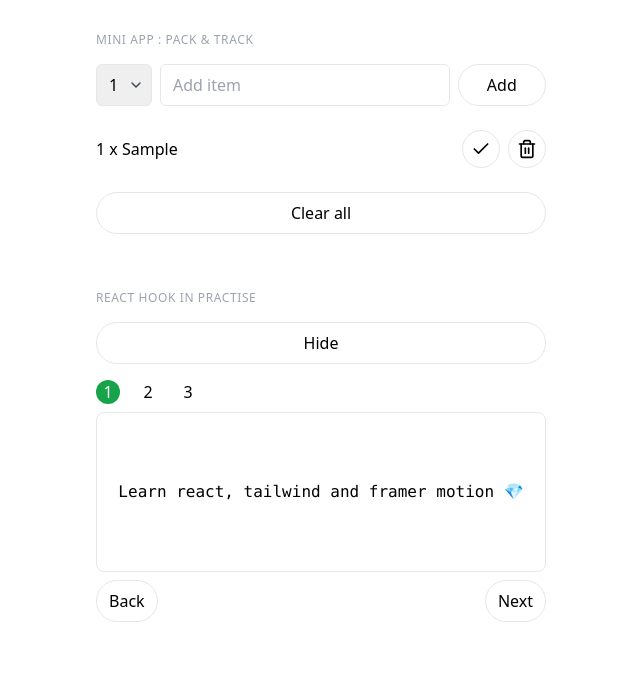
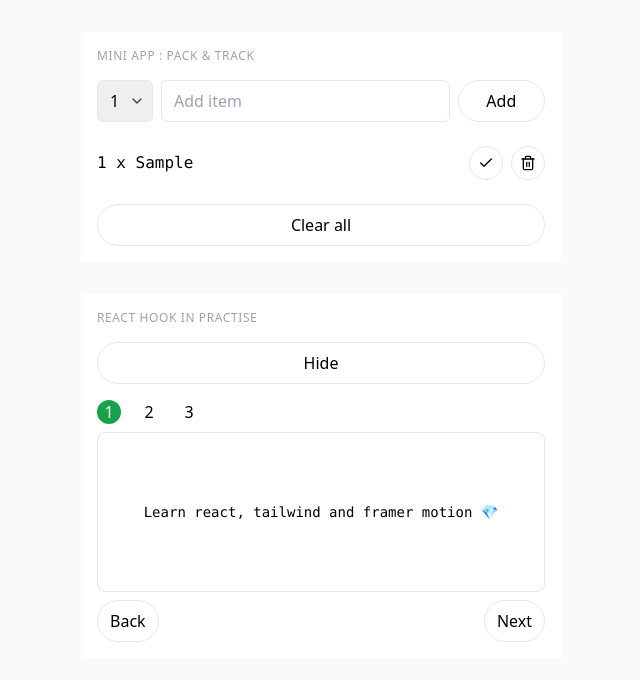
Before and after one commit to casicodes/reactminis, a React (Vite) app: page / in a window 1280 px wide. Both pictures are taken after typing "Sample" into the empty fields and a click on the button "Add". Shown: the top 680 px of the page, without its empty margins (319-959 px from the left). Built offline with nearby package versions, Linux system fonts and the light colour scheme.

Commit message:
Add delete function on p&c list

```diff
--- a/index.html
+++ b/index.html
@@ -2,11 +2,10 @@
 <html lang="en">
   <head>
     <meta charset="UTF-8" />
-    <link rel="icon" type="image/svg+xml" href="/vite.svg" />
     <meta name="viewport" content="width=device-width, initial-scale=1.0" />
-    <title>React Exercise</title>
+    <title>React Minis</title>
   </head>
-  <body>
+  <body class="bg-slate-50">
     <div id="root"></div>
     <script type="module" src="/src/main.tsx"></script>
   </body>
--- a/src/App.tsx
+++ b/src/App.tsx
@@ -4,7 +4,7 @@ import FarAway from "./components/FarAway";
 
 function App() {
   return (
-    <div className="flex flex-col gap-14 max-w-[450px] mx-auto">
+    <div className="flex flex-col max-w-[480px] mx-auto gap-8">
       <FarAway title="Mini app : Pack & track" />
       <Stepper title="React hook in practise" />
     </div>
--- a/src/components/FarAway.tsx
+++ b/src/components/FarAway.tsx
@@ -15,6 +15,7 @@ interface FarAwayProps {
 interface ItemProps {
   item: Item;
   toggleStatus: (id: number) => void;
+  handleDelete: (id: number) => void;
 }
 
 function FarAway({ title }: FarAwayProps) {
@@ -39,8 +40,12 @@ function FarAway({ title }: FarAwayProps) {
     );
   }
 
+  function handleDelete(id: number) {
+    setItems((items) => items.filter((item) => item.id !== id));
+  }
+
   return (
-    <div className="flex flex-col gap-4 text-left">
+    <div className="flex flex-col gap-4 text-left bg-white p-4 rounded-sm">
       <p className="uppercase text-xs tracking-wider text-gray-400">{title}</p>
       <div>
         <form onSubmit={handleSubmit} className="flex justify-between gap-2">
@@ -76,18 +81,29 @@ function FarAway({ title }: FarAwayProps) {
         </form>
       </div>
       {items.length === 0 ? (
-        <p className="text-gray-600 text-center">💼 No items added yet.</p>
+        <p className="text-gray-600 text-center font-mono text-sm">
+          💼 No items added yet.
+        </p>
+      ) : (
+        ""
+      )}
+      {items.length > 0 ? (
+        <div>
+          <ul className="mt-2 divide-y">
+            {items.map((item) => (
+              <Item
+                item={item}
+                key={item.id}
+                toggleStatus={toggleStatus}
+                handleDelete={handleDelete}
+              />
+            ))}
+          </ul>
+        </div>
       ) : (
         ""
       )}
 
-      <div>
-        <ul className="mt-2 divide-y">
-          {items.map((item) => (
-            <Item item={item} key={item.id} toggleStatus={toggleStatus} />
-          ))}
-        </ul>
-      </div>
       {items.length > 0 ? (
         <div>
           <button
@@ -104,9 +120,9 @@ function FarAway({ title }: FarAwayProps) {
   );
 }
 
-function Item({ item, toggleStatus }: ItemProps) {
+function Item({ item, toggleStatus, handleDelete }: ItemProps) {
   return (
-    <li className="flex justify-between items-center py-2 first-of-type:pt-0">
+    <li className="flex justify-between items-center py-2 first-of-type:pt-0 font-mono">
       <span
         className={`${
           item.packed ? "line-through text-gray-400" : ""
@@ -119,10 +135,13 @@ function Item({ item, toggleStatus }: ItemProps) {
           className="border py-2 px-2 rounded-full hover:bg-slate-50"
           onClick={() => toggleStatus(item.id)}
         >
-          {item.packed ? <X size={20} /> : <Check size={20} />}
+          {item.packed ? <X size={16} /> : <Check size={16} />}
         </button>
-        <button className="border py-2 px-2 rounded-full hover:bg-slate-50">
-          <Trash2 size={20} />
+        <button
+          className="border py-2 px-2 rounded-full hover:bg-slate-50"
+          onClick={() => handleDelete(item.id)}
+        >
+          <Trash2 size={16} />
         </button>
       </span>
     </li>
--- a/src/components/Stepper.tsx
+++ b/src/components/Stepper.tsx
@@ -18,7 +18,7 @@ function Stepper({ title }: StepperProps) {
   }
 
   return (
-    <div className="flex flex-col gap-4 text-left">
+    <div className="flex flex-col gap-4 text-left bg-white p-4">
       <p className="uppercase text-xs tracking-wider text-gray-400">{title}</p>
       <button
         className="border py-2 px-3 rounded-full hover:bg-slate-50"
@@ -53,7 +53,7 @@ function Stepper({ title }: StepperProps) {
               </div>
             </div>
             <div className="flex items-center justify-center my-2 border rounded-lg min-h-40">
-              <span className="font-mono">{content[step - 1]}</span>
+              <span className="font-mono text-sm">{content[step - 1]}</span>
             </div>
             <div className="flex flex-row justify-between">
               <button
```
